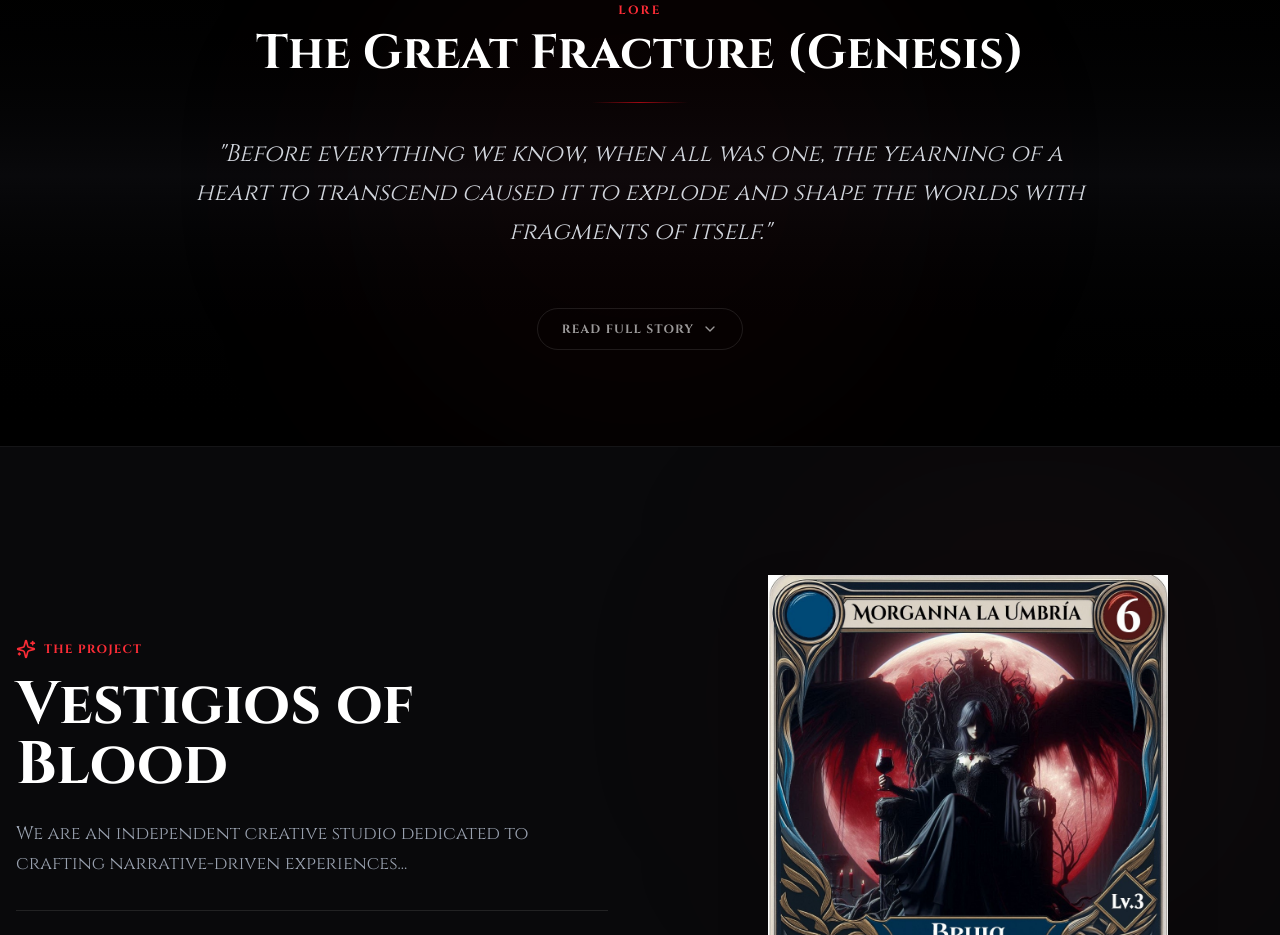
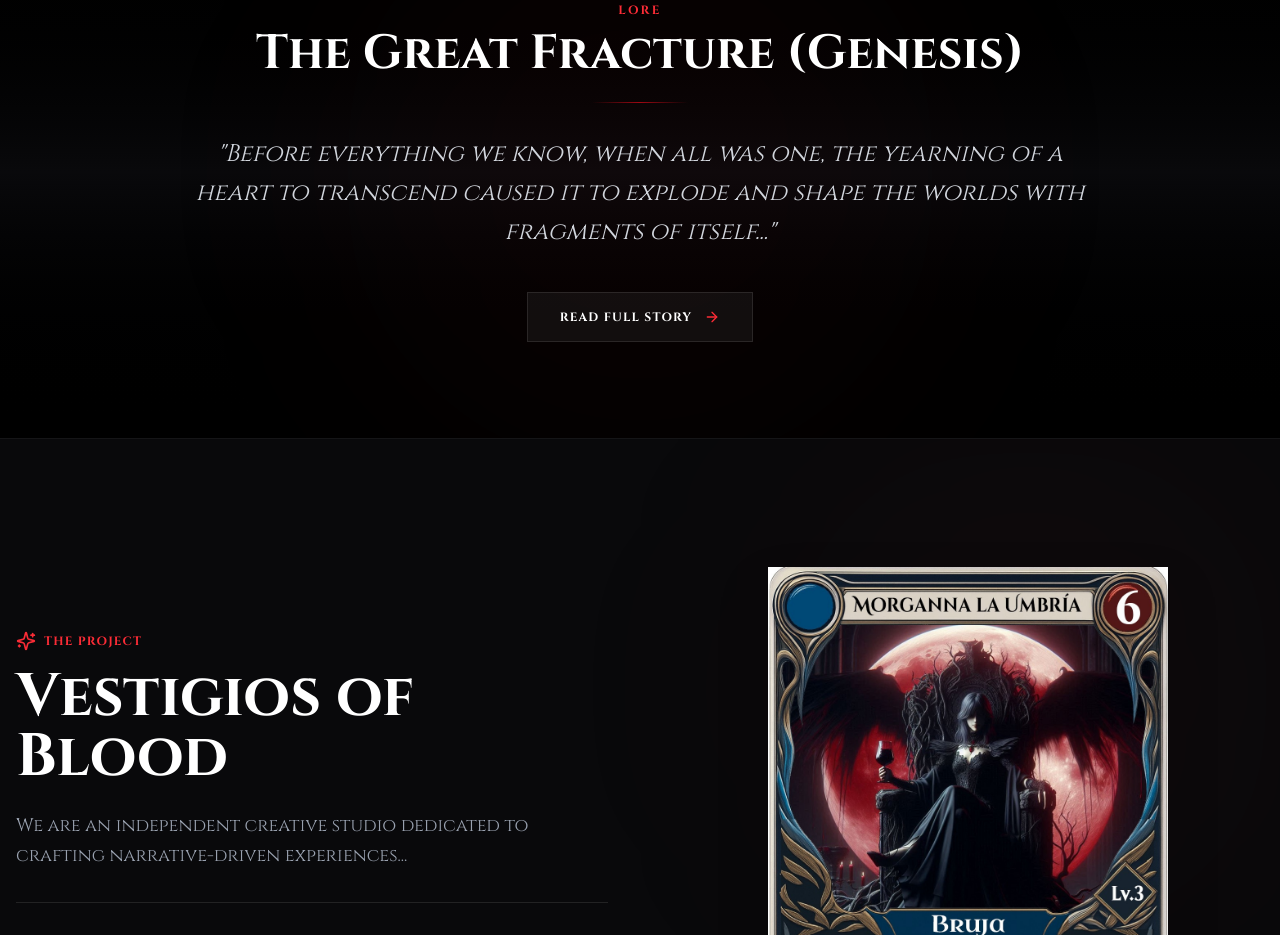
Before and after one commit to vestigiosentertainment/vestigios-website, a Next.js app: page / in a window 1280 px wide. Shown: the part 1580-2515 px from the top of the page. Built offline with nearby package versions, Linux system fonts and the light colour scheme.

Commit message:
Update page.tsx

```diff
--- a/app/page.tsx
+++ b/app/page.tsx
@@ -1,6 +1,5 @@
 "use client"
 
-import { useState } from "react" // NUEVO: Para manejar el estado del leer más
 import { useLanguage } from "@/lib/language-context"
 import Image from "next/image"
 import Link from "next/link"
@@ -11,13 +10,11 @@ import {
   Shield,
   Scroll,
   Image as ImageIcon,
-  Beaker,
-  ChevronDown // NUEVO: Icono para el botón
+  Beaker
 } from "lucide-react"
 
 export default function HomePage() {
   const { t, language } = useLanguage()
-  const [isLoreExpanded, setIsLoreExpanded] = useState(false) // NUEVO: Estado del Lore
 
   // NOTICIAS ACTUALIZADAS
   const latestNews = [
@@ -141,7 +138,7 @@ export default function HomePage() {
          </div>
       </section>
 
-      {/* --- 3. NUEVA SECCIÓN: LORE / GÉNESIS --- */}
+      {/* --- 3. SECCIÓN: LORE / GÉNESIS (ENLACE EXTERNO) --- */}
       <section className="relative py-24 px-4 border-t border-white/10 bg-gradient-to-b from-black via-zinc-950 to-black">
         {/* Fondo decorativo sutil */}
         <div className="absolute top-1/2 left-1/2 -translate-x-1/2 -translate-y-1/2 w-[600px] h-[600px] bg-red-900/5 blur-[100px] rounded-full pointer-events-none" />
@@ -159,37 +156,22 @@ export default function HomePage() {
 
             <div className="prose prose-invert prose-lg mx-auto">
                 {/* Texto visible (Gancho) */}
-                <p className="text-xl md:text-2xl text-gray-300 leading-relaxed font-serif italic mb-6">
+                <p className="text-xl md:text-2xl text-gray-300 leading-relaxed font-serif italic mb-10">
                     {language === "es"
-                     ? '"Antes de todo lo que conocemos, cuando todo era uno, el anhelo de un corazón por trascender hizo que este explotara y diera forma a los mundos con fragmentos de sí mismo."'
-                     : '"Before everything we know, when all was one, the yearning of a heart to transcend caused it to explode and shape the worlds with fragments of itself."'}
+                     ? '"Antes de todo lo que conocemos, cuando todo era uno, el anhelo de un corazón por trascender hizo que este explotara y diera forma a los mundos con fragmentos de sí mismo..."'
+                     : '"Before everything we know, when all was one, the yearning of a heart to transcend caused it to explode and shape the worlds with fragments of itself..."'}
                 </p>
 
-                {/* Texto Oculto (Animación) */}
-                <div
-                    className={`grid transition-all duration-700 ease-in-out ${
-                        isLoreExpanded ? 'grid-rows-[1fr] opacity-100 mt-6' : 'grid-rows-[0fr] opacity-0'
-                    }`}
-                >
-                    <div className="overflow-hidden">
-                        <p className="text-lg text-gray-400 leading-relaxed font-light max-w-2xl mx-auto">
-                            {language === "es"
-                             ? <>Gracias a su <strong className="text-red-400 font-serif">icor</strong>, derramado sobre la superficie, la vida fue posible: una existencia nutrida por vestigios aún más pequeños y limitados, codiciados por aquellos que conocen el secreto de la vida.</>
-                             : <>Thanks to its <strong className="text-red-400 font-serif">ichor</strong>, spilled upon the surface, life was made possible: an existence nourished by even smaller and limited vestiges, coveted by those who know the secret of life.</>}
-                        </p>
-                    </div>
+                {/* Botón Link a la nueva página */}
+                <div className="flex justify-center">
+                    <Link
+                        href="/lore/genesis"
+                        className="group inline-flex items-center gap-3 text-white bg-white/5 border border-white/10 hover:border-red-500/50 hover:bg-red-900/10 px-8 py-4 rounded-sm uppercase tracking-widest text-xs font-bold transition-all duration-300"
+                    >
+                        {language === "es" ? "Leer Historia Completa" : "Read Full Story"}
+                        <ArrowRight className="w-4 h-4 transition-transform duration-300 group-hover:translate-x-1 text-red-500" />
+                    </Link>
                 </div>
-
-                {/* Botón Leer Más */}
-                <button
-                    onClick={() => setIsLoreExpanded(!isLoreExpanded)}
-                    className="mt-8 group inline-flex items-center gap-2 text-white/60 hover:text-red-500 uppercase tracking-widest text-xs font-bold transition-all border border-white/10 px-6 py-3 rounded-full hover:border-red-500/50 hover:bg-red-500/10"
-                >
-                    {isLoreExpanded
-                        ? (language === "es" ? "Cerrar Lectura" : "Read Less")
-                        : (language === "es" ? "Leer Historia Completa" : "Read Full Story")}
-                    <ChevronDown className={`w-4 h-4 transition-transform duration-500 ${isLoreExpanded ? 'rotate-180' : ''}`} />
-                </button>
             </div>
         </div>
       </section>
```
